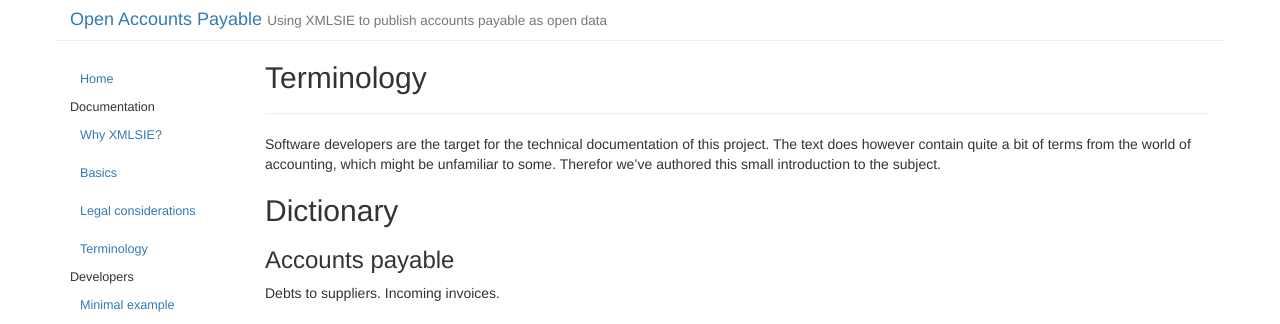
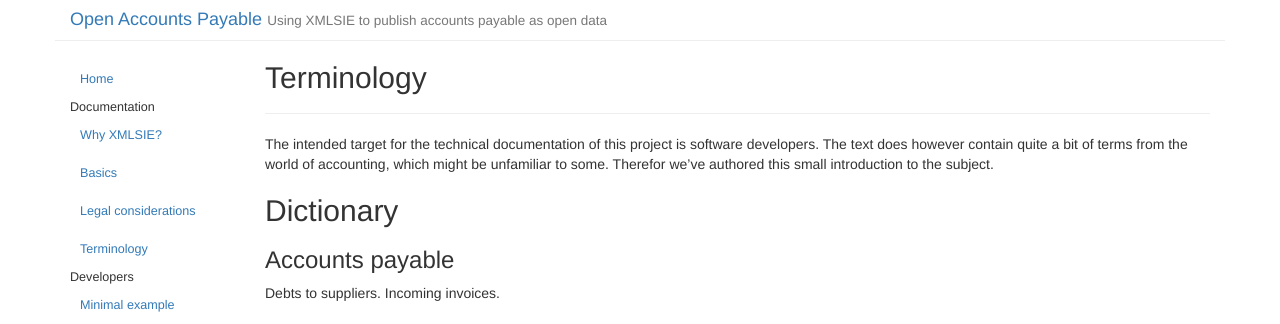
Before and after one commit to Sambruk/Open-Accounts-Payable, a Jekyll site: the page built from _posts/2016-09-02-terminology.md, in a window 1280 px wide. Shown: the top 324 px of the page. Built offline with Jekyll 4.4.1, drawn with Linux system fonts in a browser that asks for light colours.

Commit message:
Update 2016-09-02-terminology.md

```diff
--- a/_posts/2016-09-02-terminology.md
+++ b/_posts/2016-09-02-terminology.md
@@ -5,8 +5,8 @@ category: doc
 date: 2016-09-02 17:31:01
 order: 4
 ---
-Software developers are the target for the technical documentation of this project. The text does however contain
-quite a bit of terms from the world of accounting, which might be unfamiliar to some. Therefor we've authored
+The intended target for the technical documentation of this project is software developers. The text does however
+contain quite a bit of terms from the world of accounting, which might be unfamiliar to some. Therefor we've authored
 this small introduction to the subject.
 
 ## Dictionary
```
